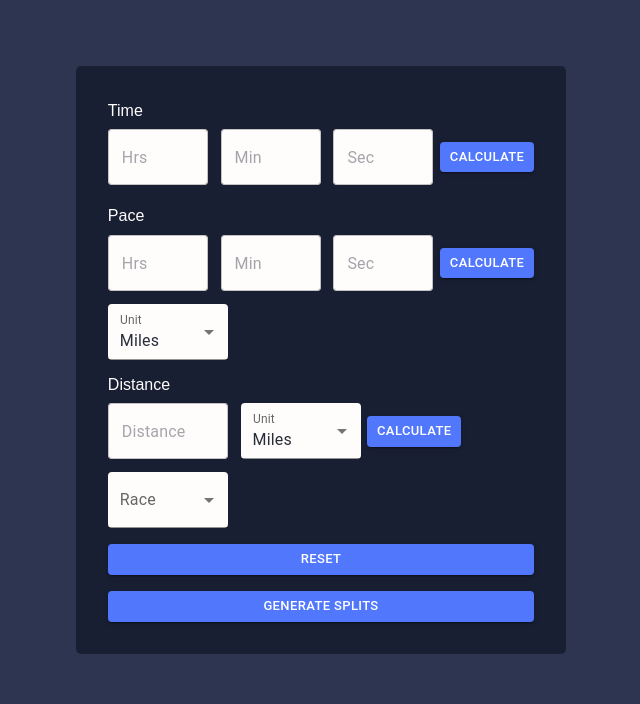
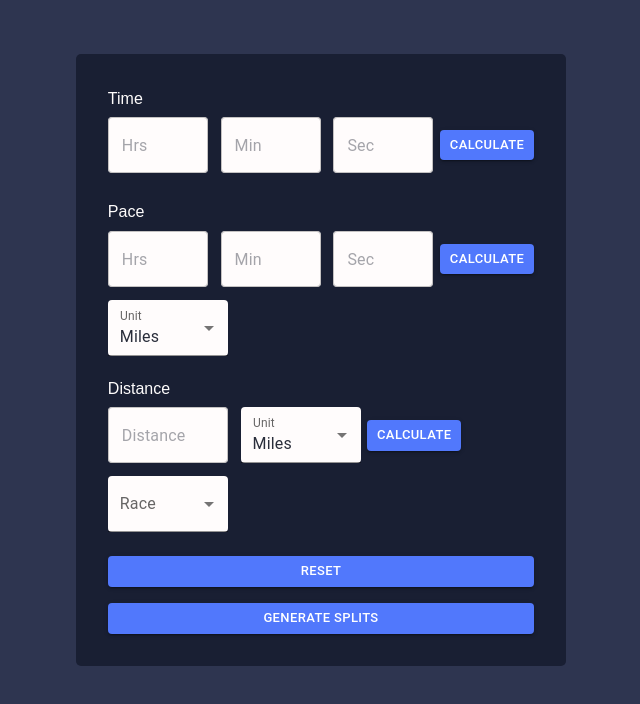
Before and after one commit to djm158/runcalculator, a React (Create React App) app: page / in a window 1280 px wide. Shown: the top 704 px of the page, without its empty margins (319-959 px from the left). Built offline with nearby package versions, Linux system fonts and the light colour scheme.

Commit message:
refactor: move layout styles up

```diff
--- a/src/Calculator.tsx
+++ b/src/Calculator.tsx
@@ -74,9 +74,15 @@ export const Calculator = () => {
       >
         <Formik initialValues={initialValues} onSubmit={() => {}}>
           <>
-            <TimeForm />
-            <PaceForm />
-            <DistanceForm />
+            <Box
+              sx={{
+                "& > *": { marginBottom: 3 },
+              }}
+            >
+              <TimeForm />
+              <PaceForm />
+              <DistanceForm />
+            </Box>
             <Box sx={{ marginTop: 2 }}>
               <Button fullWidth onClick={formik.handleReset}>
                 Reset
--- a/src/components/Button.tsx
+++ b/src/components/Button.tsx
@@ -1,5 +1,5 @@
 import MuiButton, { ButtonProps } from "@mui/material/Button";
 
 export const Button = (props: ButtonProps) => (
-  <MuiButton size="small" variant="contained" color="primary" {...props} />
+  <MuiButton size="small" variant="contained" {...props} />
 );
--- a/src/components/DistanceForm.tsx
+++ b/src/components/DistanceForm.tsx
@@ -48,7 +48,7 @@ export const DistanceForm = () => {
     formik.setFieldValue("distance", distance);
   };
   return (
-    <Box component="form" sx={{ marginTop: 2 }}>
+    <Box component="form">
       <p>Distance</p>
       <Box
         sx={{
--- a/src/components/PaceForm.tsx
+++ b/src/components/PaceForm.tsx
@@ -35,7 +35,7 @@ export const PaceForm = () => {
     });
   };
   return (
-    <Box component="form" sx={{ marginTop: 2 }}>
+    <Box component="form">
       <p>Pace</p>
       <Box
         sx={{
```
